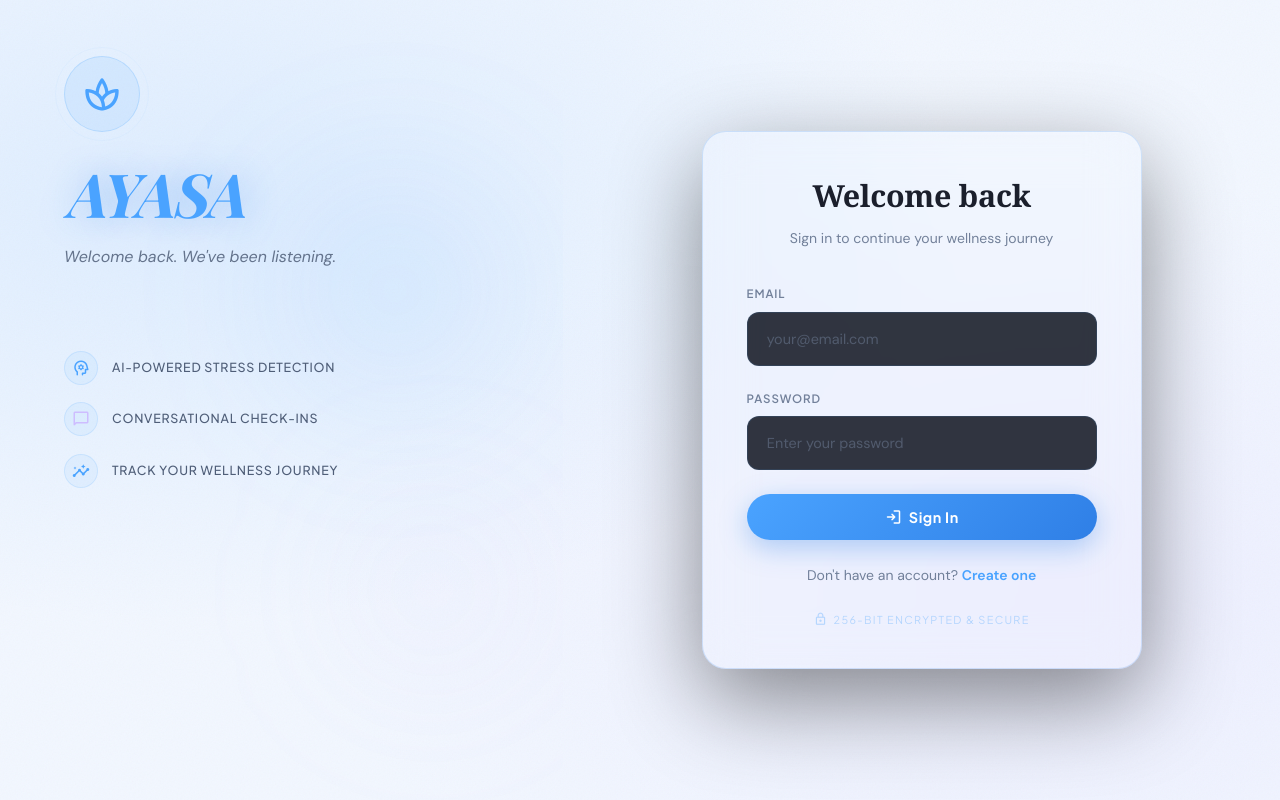
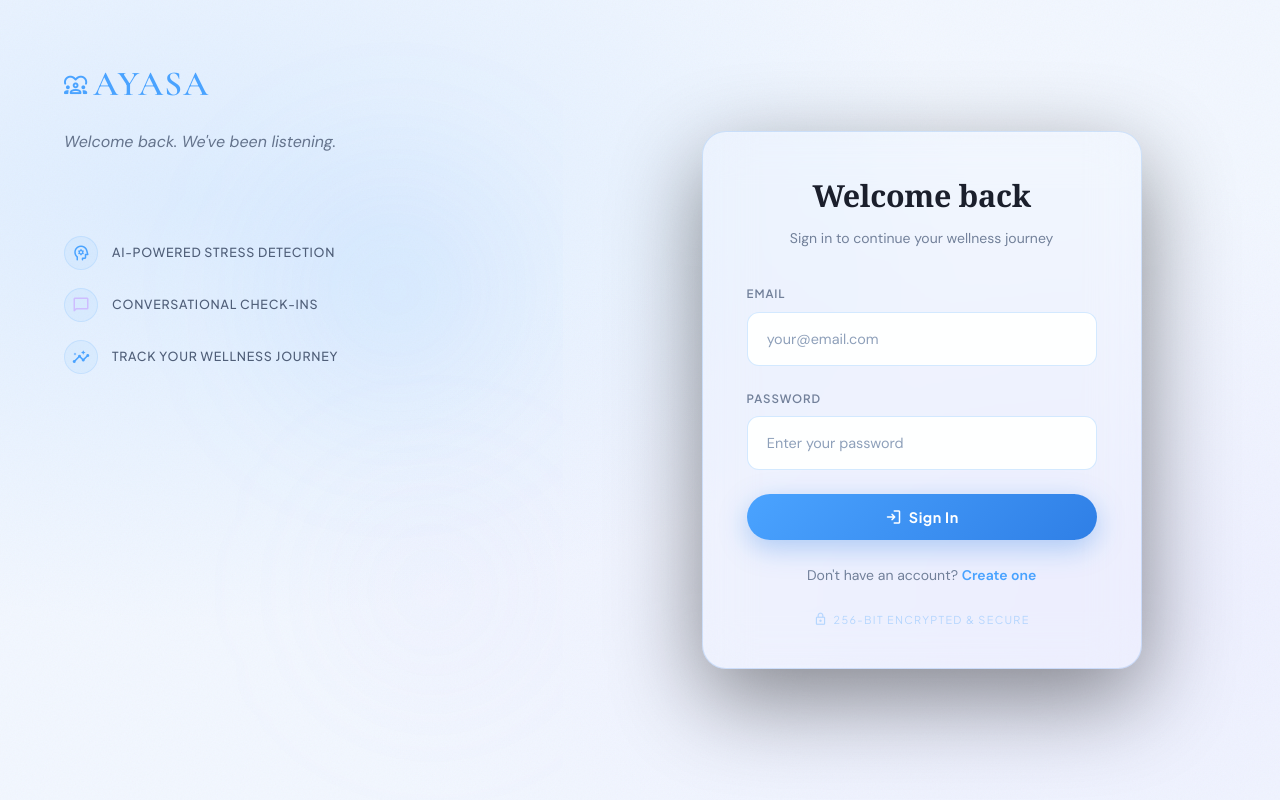
Before and after one commit to tejaskunta/Ayasa, a React (Create React App) app in the folder client/: page /login in a window 1280 px wide. Built offline with nearby package versions, Linux system fonts and the light colour scheme; a web font is replaced by a local one.

Commit message:
Switch stress model to Hugging Face and refine landing/auth UI

```diff
--- a/client/src/pages/Login.js
+++ b/client/src/pages/Login.js
@@ -46,10 +46,10 @@ export default function Login() {
     <div className="auth-container">
       <div className="auth-brand-panel">
         <div className="brand-content">
-          <div className="brand-logo-ring">
-            <span className="material-symbols-rounded" style={{ color: '#4aa3ff', fontSize: 40 }}>spa</span>
+          <div className="auth-brand-logo">
+            <span className="material-symbols-rounded">diversity_1</span>
+            AYASA
           </div>
-          <h1>AYASA</h1>
           <p>Welcome back. We've been listening.</p>
           <div className="brand-features">
             <div className="brand-feature">
--- a/client/src/styles/pages.css
+++ b/client/src/styles/pages.css
@@ -323,16 +323,18 @@ body {
   --therapy-dark: #1f2e40;
   background: var(--therapy-bg);
   min-height: 100vh;
-  padding: 1rem;
+  padding: 0;
+  box-sizing: border-box;
   color: var(--therapy-ink);
-  font-family: 'Span Regular Condensed', 'Saira Condensed', 'Manrope', 'DM Sans', sans-serif;
+  font-family: 'Manrope', 'DM Sans', sans-serif;
+  overflow-x: hidden;
 }
 
 .therapy-shell {
-  width: min(1280px, 100%);
+  width: 100%;
   margin: 0 auto;
   background: var(--therapy-paper);
-  border: 1px solid rgba(75, 100, 130, 0.2);
+  border: none;
 }
 
 .therapy-hero {
@@ -374,7 +376,7 @@ body {
   gap: 0.35rem;
   text-decoration: none;
   color: #eef5ff;
-  font-family: 'Span Regular Condensed', 'Saira Condensed', 'Manrope', sans-serif;
+  font-family: 'Cormorant Garamond', 'Noto Serif', serif;
   font-size: 1.28rem;
   font-weight: 600;
   text-transform: uppercase;
@@ -426,7 +428,7 @@ body {
 }
 
 .therapy-hero-content h1 {
-  font-family: 'Span Regular Condensed', 'Saira Condensed', 'Manrope', sans-serif;
+  font-family: 'Cormorant Garamond', 'Noto Serif', serif;
   font-size: clamp(2.1rem, 5.3vw, 4.35rem);
   line-height: 0.95;
   margin: 0 0 1.1rem;
@@ -537,7 +539,7 @@ body {
 
 .therapy-heading-row h2 {
   margin: 0;
-  font-family: 'Span Regular Condensed', 'Saira Condensed', 'Manrope', sans-serif;
+  font-family: 'Cormorant Garamond', 'Noto Serif', serif;
   font-size: clamp(1.75rem, 3vw, 3rem);
   line-height: 0.96;
   letter-spacing: -0.01em;
@@ -584,7 +586,7 @@ body {
 
 .therapy-about-grid aside strong {
   display: block;
-  font-family: 'Span Regular Condensed', 'Saira Condensed', sans-serif;
+  font-family: 'Cormorant Garamond', 'Noto Serif', serif;
   font-size: 2rem;
   line-height: 1;
   margin-bottom: 0.2rem;
@@ -616,7 +618,7 @@ body {
 .therapy-mini-cards h3 {
   margin: 0.35rem 0 0.28rem;
   font-size: 0.8rem;
-  font-family: 'Span Regular Condensed', 'Saira Condensed', sans-serif;
+  font-family: 'Cormorant Garamond', 'Noto Serif', serif;
   font-weight: 600;
 }
 
@@ -739,7 +741,7 @@ body {
 
 .therapy-steps-grid h3 {
   margin: 0 0 0.35rem;
-  font-family: 'Span Regular Condensed', 'Saira Condensed', sans-serif;
+  font-family: 'Cormorant Garamond', 'Noto Serif', serif;
   color: #edf5ff;
   font-size: 1.16rem;
   line-height: 1;
@@ -822,7 +824,7 @@ body {
 .therapy-faq-list summary {
   list-style: none;
   cursor: pointer;
-  font-family: 'Span Regular Condensed', 'Saira Condensed', sans-serif;
+  font-family: 'Cormorant Garamond', 'Noto Serif', serif;
   font-size: 1.02rem;
   color: #29374a;
   font-weight: 600;
@@ -856,7 +858,7 @@ body {
 
 .therapy-cta h2 {
   margin: 0 0 0.6rem;
-  font-family: 'Span Regular Condensed', 'Saira Condensed', sans-serif;
+  font-family: 'Cormorant Garamond', 'Noto Serif', serif;
   font-size: clamp(2rem, 4vw, 3.7rem);
   line-height: 0.92;
 }
@@ -891,7 +893,7 @@ body {
 
 .therapy-footer-top h3 {
   margin: 0;
-  font-family: 'Span Regular Condensed', 'Saira Condensed', sans-serif;
+  font-family: 'Cormorant Garamond', 'Noto Serif', serif;
   font-size: clamp(1.5rem, 2.8vw, 2.35rem);
   line-height: 0.95;
 }
@@ -991,7 +993,7 @@ body {
 
 @media (max-width: 760px) {
   .therapy-landing {
-    padding: 0.35rem;
+    padding: 0;
   }
 
   .therapy-nav nav {
@@ -1069,6 +1071,22 @@ body {
 .brand-content {
   position: relative; z-index: 1;
 }
+.auth-brand-logo {
+  display: inline-flex;
+  align-items: center;
+  gap: 0.38rem;
+  font-family: 'Cormorant Garamond', 'Noto Serif', serif;
+  font-size: 2.2rem;
+  font-weight: 600;
+  color: var(--primary);
+  text-transform: uppercase;
+  letter-spacing: 0.03em;
+  margin-bottom: 1rem;
+}
+.auth-brand-logo .material-symbols-rounded {
+  font-size: 1.45rem;
+  color: var(--primary);
+}
 .brand-content h1 {
   font-family: 'Playfair Display', 'Noto Serif', serif;
   font-size: 3.8rem;
@@ -1203,8 +1221,8 @@ body {
 }
 .form-group input {
   width: 100%;
-  background: rgba(15,19,31,0.85);
-  border: 1px solid rgba(74,163,255,0.12);
+  background: rgba(255,255,255,0.94);
+  border: 1px solid rgba(74,163,255,0.24);
   border-radius: 12px;
   padding: 0.875rem 1.2rem;
   color: var(--text);
@@ -1216,11 +1234,11 @@ body {
 .form-group input:focus {
   border-color: var(--primary);
   box-shadow: 0 0 18px rgba(47,127,230,0.18);
-  background: rgba(15,19,31,0.97);
+  background: #ffffff;
 }
 .form-group input::placeholder {
-  color: var(--text-muted);
-  opacity: 0.5;
+  color: #8ea0ba;
+  opacity: 1;
 }
 
 .form-row {
@@ -2376,7 +2394,7 @@ body {
   background: rgba(255, 255, 255, 0.82);
   border: 1px solid rgba(74, 163, 255, 0.16);
   border-radius: 18px;
-  padding: 1rem;
+  padding: 1rem; box-sizing: border-box;
   box-shadow: 0 12px 28px rgba(35,79,148,0.08);
 }
 
```
Also changed, not shown: 1 other file (tests, documents, lock files or other folders).
